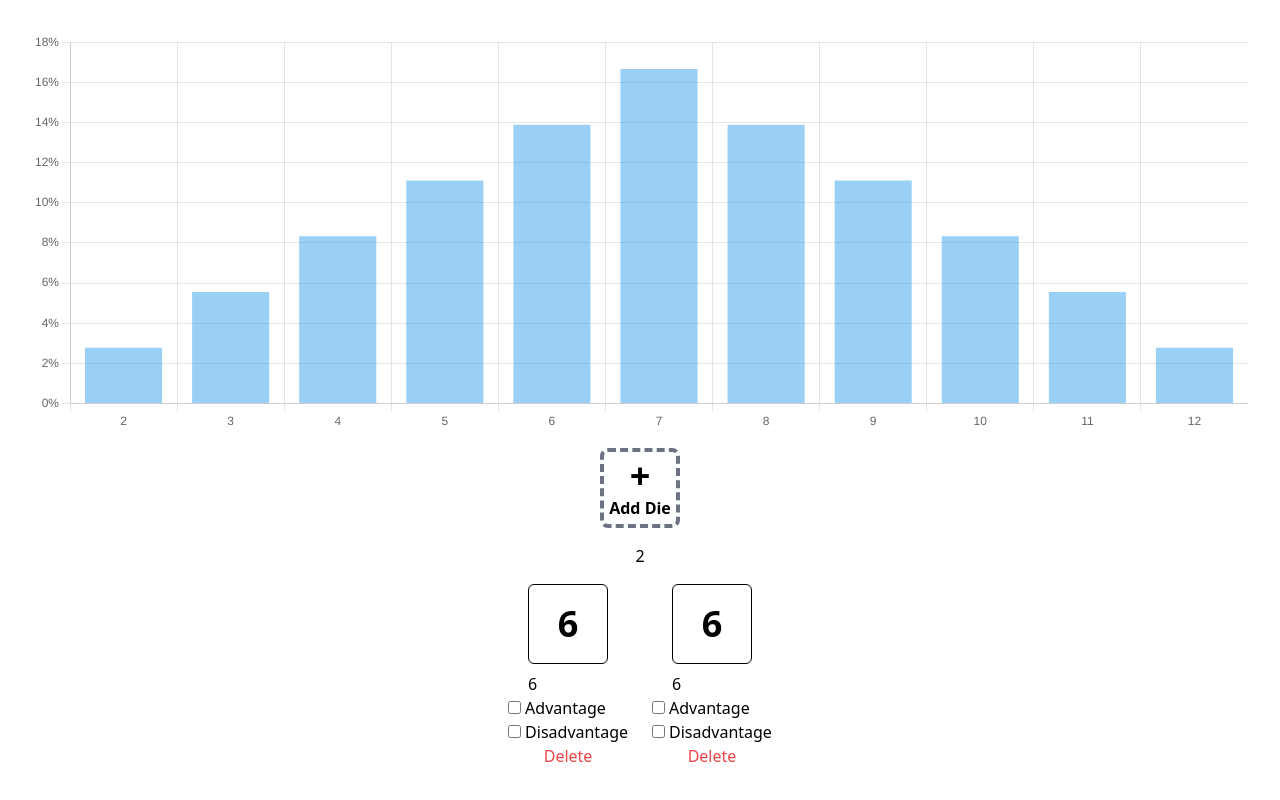
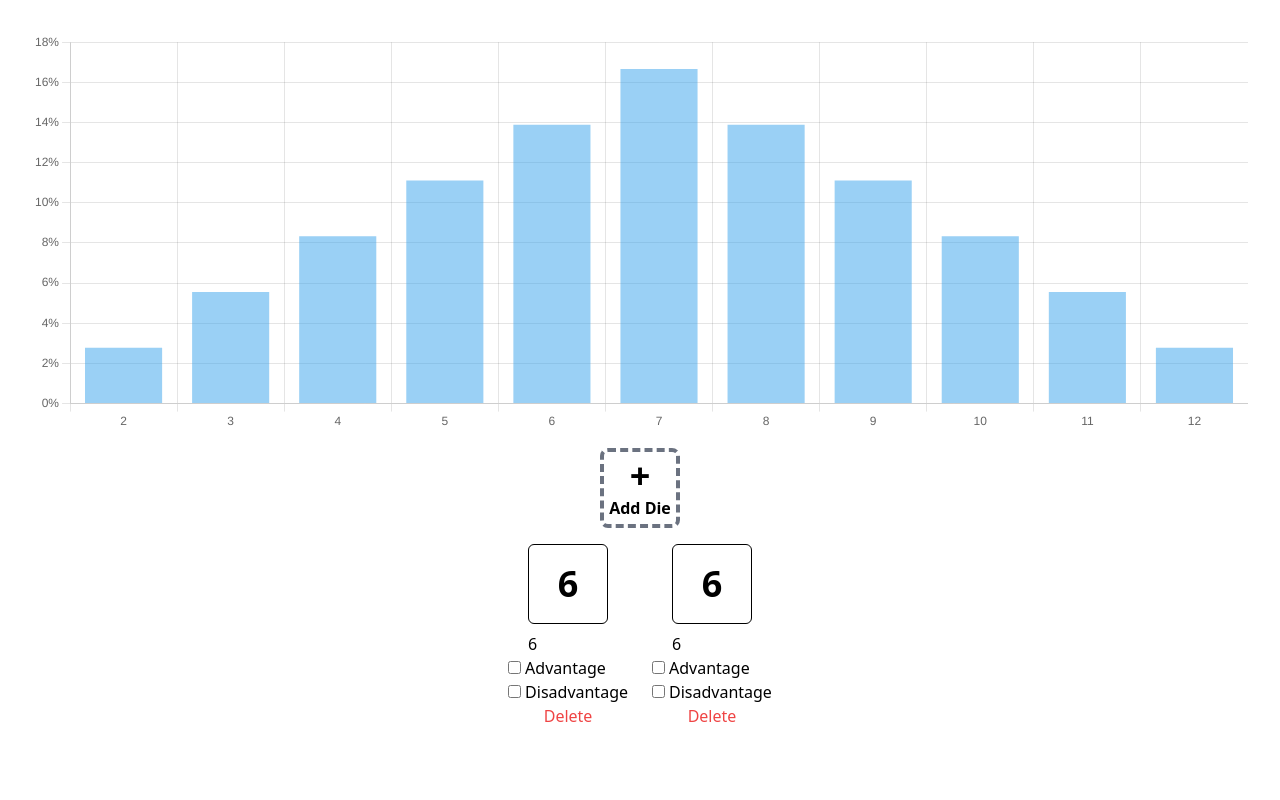
Before and after one commit to DeltaHarbinger/dice-lens, a Nuxt app: page / in a window 1280 px wide. Built offline with nearby package versions, Linux system fonts and the light colour scheme.

Commit message:
Removed counter

```diff
--- a/pages/index.vue
+++ b/pages/index.vue
@@ -13,8 +13,7 @@ const { currentDice, addDie, removeDieByIndex } = useDice();
         :dice="currentDice"
       />
     </ClientOnly>
-    <DiceAddTile id="add-die-button" class="cursor-pointer mx-auto w-fit" @click="addDie()" />
-    <div class="w-fit mx-auto">{{ currentDice.length }}</div>
+    <DiceAddTile class="cursor-pointer mx-auto w-fit" @click="addDie()" />
     <div class="flex gap-6 justify-center max-w-full flex-wrap">
       <div v-for="(_, index) in currentDice" :key="`die_${index}`">
         <DiceEdit v-model="currentDice[index]" />
```
